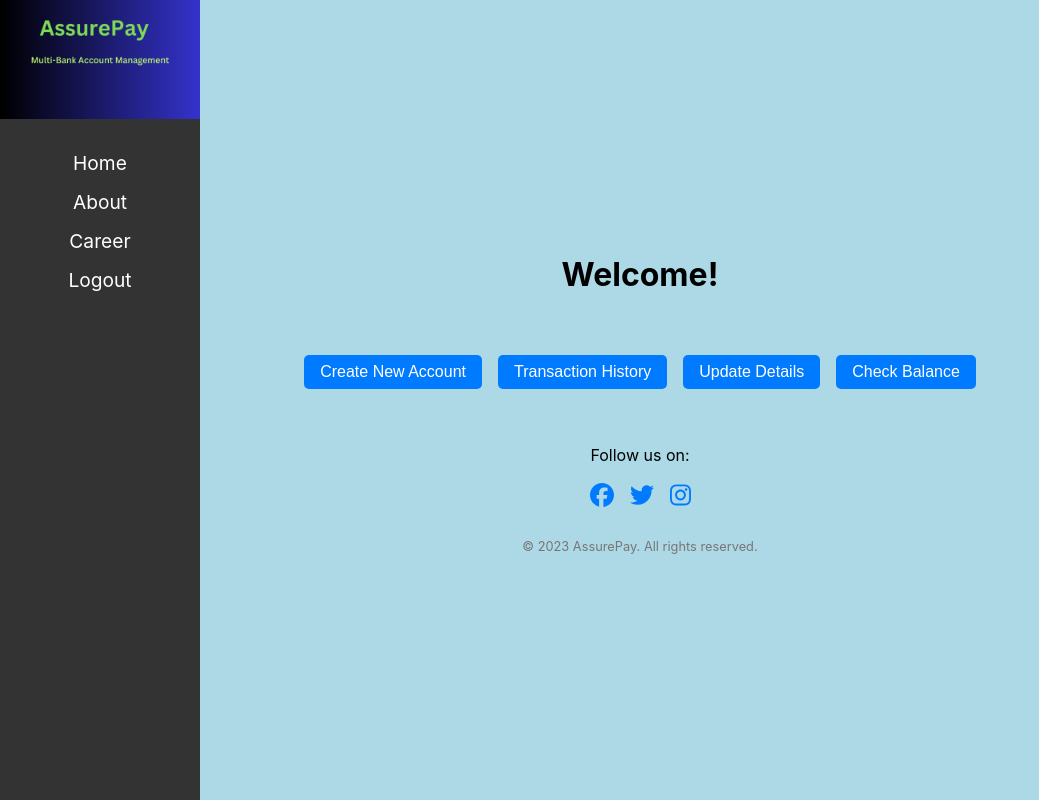
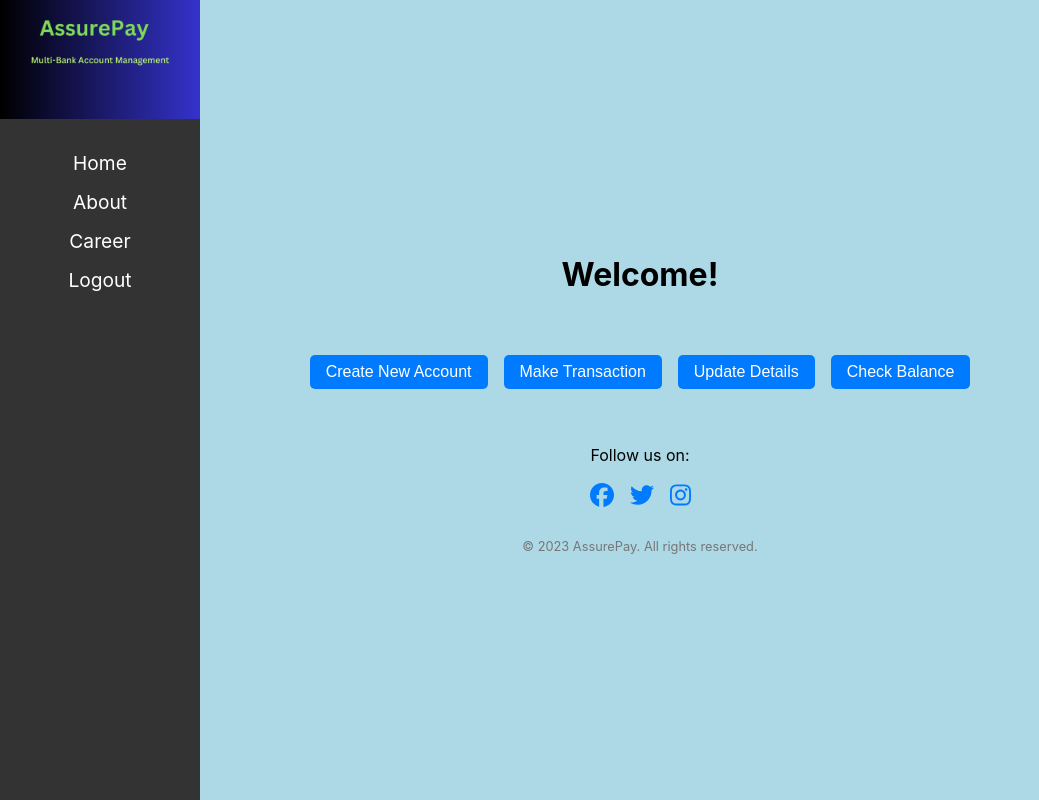
Before and after one commit to shani34/AssurePay, a React (Create React App) app in the folder frontend/assure-pay/: page /welcome in a window 1280 px wide. Shown: the whole page, without its empty margins (0-1039 px from the left). Built offline with nearby package versions, Linux system fonts and the light colour scheme; no server answers.

Commit message:
updated the response

```diff
--- a/frontend/assure-pay/src/components/transaction.js
+++ b/frontend/assure-pay/src/components/transaction.js
@@ -25,14 +25,15 @@ const Transaction=()=>{
 
             console.log((response).data)
             //removing the value
-            // setAccountNumber('');
-            // setAmount('');
-            // setMessage('');
+            setAccountNumber('');
+            setAmount('');
+            setMessage('');
         }catch(error){
 
             console.log(error)
         }
     };
+
 
     return(
         <div className={CreateForm.BackGround}>
--- a/frontend/assure-pay/src/components/welcome.js
+++ b/frontend/assure-pay/src/components/welcome.js
@@ -60,7 +60,7 @@ const Welcome = () => {
           <button className={styles.actionButton} >Create New Account</button>
           </a>
           <a href='/transaction'>
-          <button className={styles.actionButton}>Transaction History</button>
+          <button className={styles.actionButton}>Make Transaction</button>
           </a>
           <a href='/updateDetails'>
           <button className={styles.actionButton}>Update Details</button>
```
